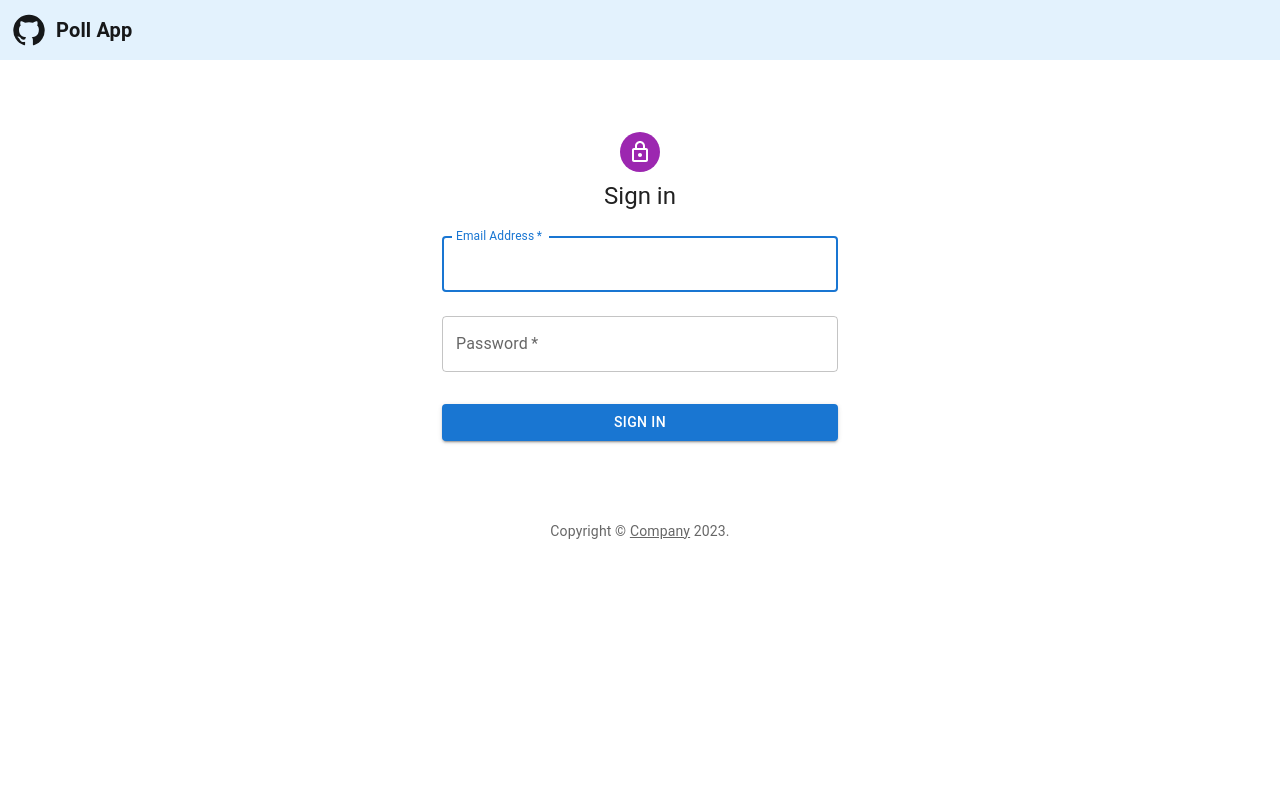
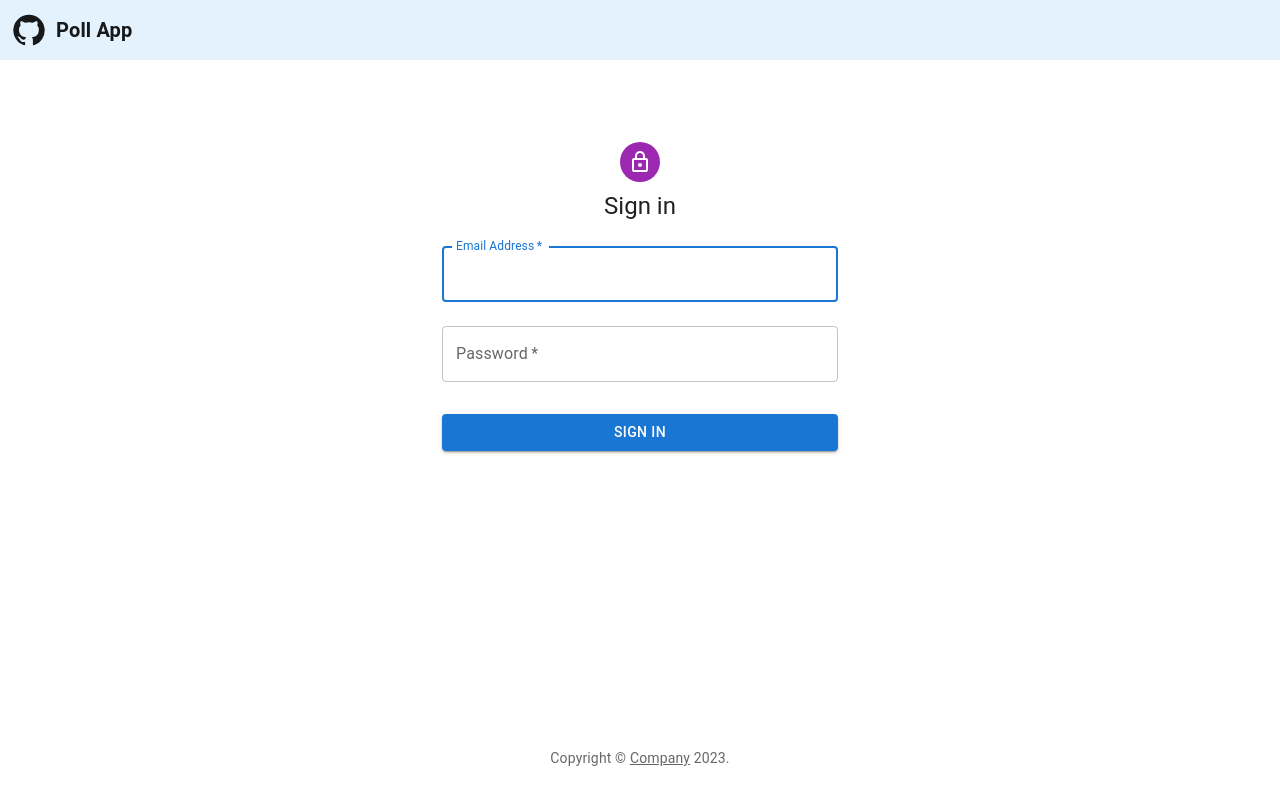
Before and after one commit to GautamRanganP/PollingAppReact, a React app in the folder Poll App/: page /admin in a window 1280 px wide. Built offline with nearby package versions, Linux system fonts and the light colour scheme.

Commit message:
footer fix

```diff
--- a/Poll App/src/App.css
+++ b/Poll App/src/App.css
@@ -108,10 +108,21 @@ button.btn.btn-primary:hover,button.btn.btn-success:hover,button.btn.btn-danger:
   margin-top: 40px;
 }
 
-
-.footer{
-  height: 100%;
+footer{
+  justify-content: flex-end;
+  min-height: 100px;
+  align-items: center;
+  flex: 1;
+  flex-direction: column;
   display: flex;
-  align-items: flex-end;
-  justify-content: center;
 }
+body{
+  display: flex;
+  flex-direction: column;
+  min-height: 100vh;
+}
+#root{
+  flex: 1;
+  display: flex;
+  flex-direction: column;
+}
--- a/Poll App/src/App.js
+++ b/Poll App/src/App.js
@@ -16,7 +16,6 @@ import { Link, Typography } from '@mui/material'
 
 function App () {
   return (
-    <div className="App">
       <BrowserRouter>
         <Navbar></Navbar>
         <div className='main-content'>
@@ -44,7 +43,6 @@ function App () {
           </div>
         </footer>
       </BrowserRouter>
-    </div>
   )
 }
 
```
